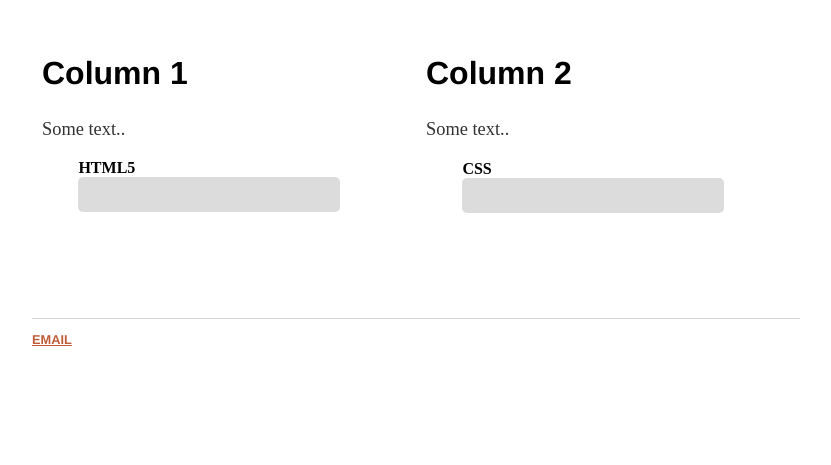
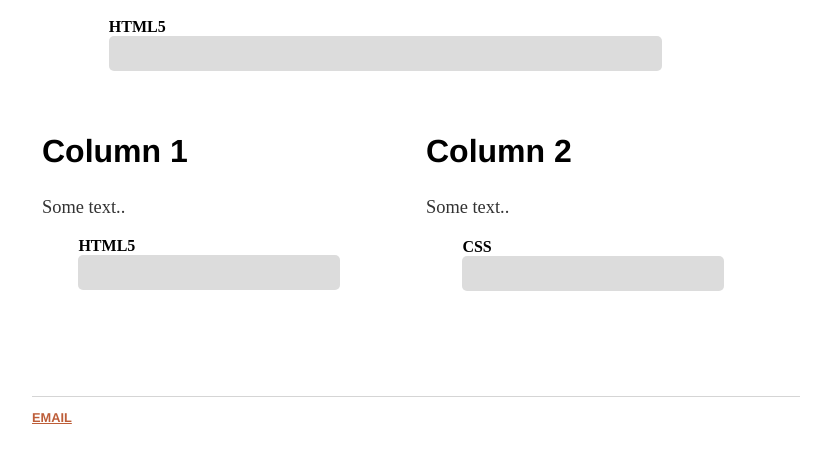
Before and after one commit to rsourki/rsourki.github.io, a Jekyll site: the page built from cv/index.html, in a window 1280 px wide. Shown: the part 680-1145 px from the top of the page, without its empty margins (224-1055 px from the left). Built offline with Jekyll 4.4.1, drawn with Linux system fonts in a browser that asks for light colours; before the commit the page ends 1067 px from its top, so only the background shows below that.

Commit message:
Update index.html

```diff
--- a/cv/index.html
+++ b/cv/index.html
@@ -24,6 +24,14 @@ title: Research - Reza Sourki Webpage
 
 
 <!-- --------- For Skills ----------- -->
+<div class="bar-1">
+<div class="titlebar">HTML5</div>
+<div class="bar" data-width="50%">
+<div class="bar-inner" style="background:#000000"></div>
+</div>
+</div>
+
+
 <div class="row">
 <div class="column">
 <h2>Column 1</h2>
```
